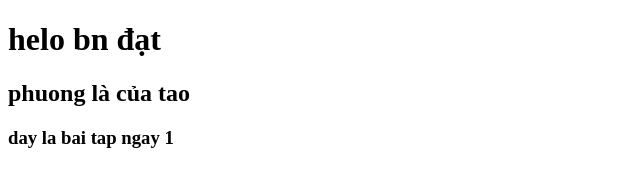
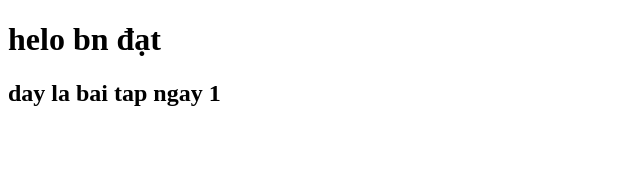
Before and after one commit to Quyenls/f8-fullstack-k2, a plain HTML site: page day2/index.html in a window 1280 px wide. Shown: the whole page, without its empty margins (0-640 px from the left). Drawn offline with Linux system fonts and the light colour scheme.

Commit message:
sua lai day2

```diff
--- a/day2/index.html
+++ b/day2/index.html
@@ -7,9 +7,7 @@
 </head>
 <body>
     <h1>helo bn đạt </h1>
-    <h2>
-        phuong là của tao
-    </h2>
-    <h3>day la bai tap ngay 1</h3>
+
+    <h2>day la bai tap ngay 1</h2>
 </body>
 </html>
```
